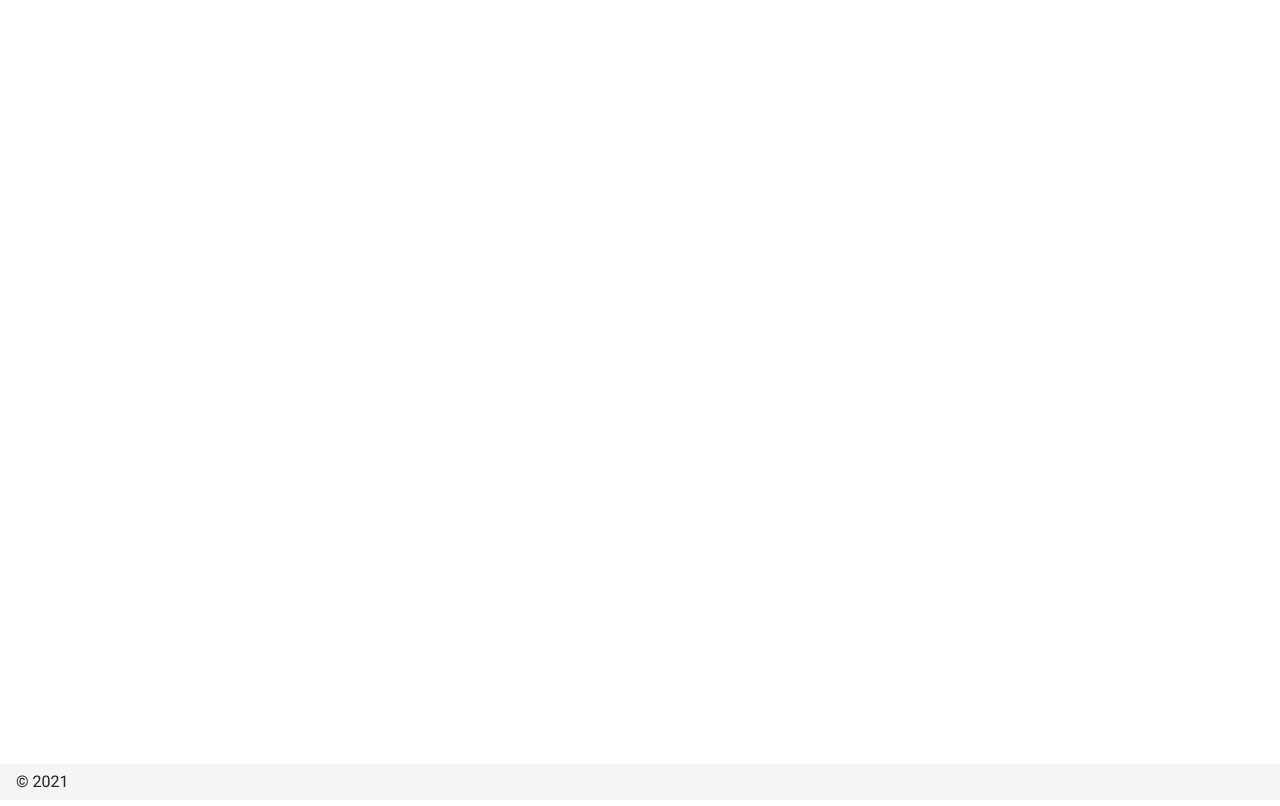
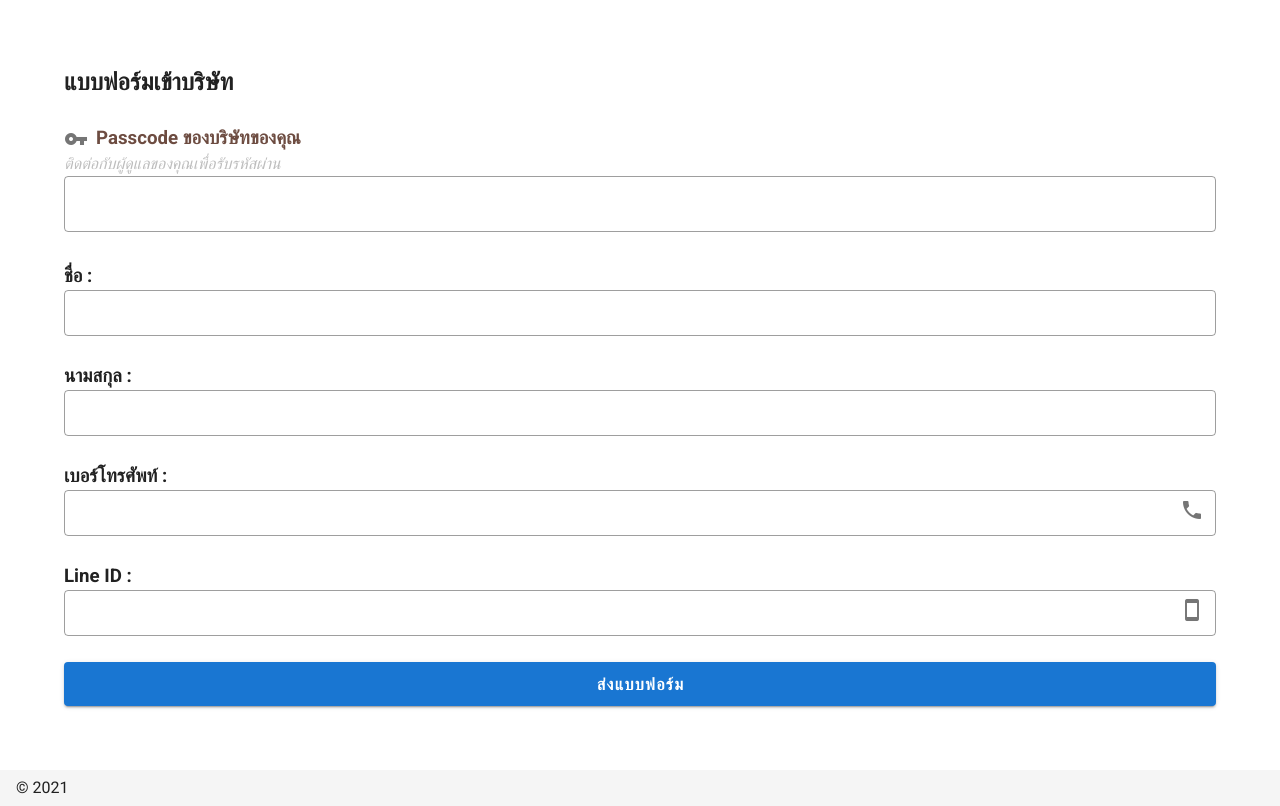
Before and after one commit to Tiewly/penhwang_frontend_mobile, a Nuxt app: page /startform in a window 1280 px wide. Before the commit this address had no page. Built offline with nearby package versions, Linux system fonts and the light colour scheme.

Commit message:
Add startForm & valid Form

```diff
--- a/components/DateTimeInput.vue
+++ b/components/DateTimeInput.vue
@@ -1,7 +1,5 @@
 <template>
   <div>
-    <h3>{{header}}</h3>
-    <br />
     <v-menu
       ref="DateStart"
       v-model="DateStart"
@@ -20,6 +18,7 @@
           v-bind="attrs"
           v-on="on"
           outlined
+          dense
         ></v-text-field>
       </template>
       <v-date-picker
@@ -36,6 +35,7 @@
       type="time"
       prepend-icon="mdi-clock"
       outlined
+      dense
     ></v-text-field>
   </div>
 </template>
@@ -47,7 +47,7 @@ export default {
     dateFormatted: vm.formatDate(new Date().toISOString().substr(0, 10)),
     DateStart: false,
     TimeStart: false,
-    time: null
+    time: null,
   }),
   computed: {
     computedDateFormatted() {
@@ -57,7 +57,7 @@ export default {
   watch: {
     date(val) {
       this.dateFormatted = this.formatDate(this.date)
-    }
+    },
   },
   methods: {
     formatDate(date) {
@@ -74,13 +74,13 @@ export default {
     },
     timeNow() {
       var d = new Date(),
-      h = (d.getHours()<10?'0':'') + d.getHours(),
-      m = (d.getMinutes()<10?'0':'') + d.getMinutes();
-      return h + ':' + m;
-    }
+        h = (d.getHours() < 10 ? '0' : '') + d.getHours(),
+        m = (d.getMinutes() < 10 ? '0' : '') + d.getMinutes()
+      return h + ':' + m
+    },
   },
   mounted() {
     this.time = this.timeNow()
-  }
+  },
 }
 </script>
--- a/pages/leave.vue
+++ b/pages/leave.vue
@@ -1,27 +1,50 @@
 <template>
-  <div>
+  <v-form v-model="valid" lazy-validation style="padding: 5% 5% 5% 5%">
     <h2>แบบฟอร์มการลางาน</h2>
-    <v-select :items="items" label="ประเภทการลา" dense outlined></v-select>
+    <br />
+    <v-select
+      v-model="leaveType"
+      :items="items"
+      :rules="[(v) => !!v || 'Leave type is required']"
+      required
+      label="ประเภทการลา"
+      dense
+      outlined
+    ></v-select>
+
+    <h3 style="color: #43a047">Start Date Time</h3>
+    <br />
     <DateTimeInput
-      header="Start Date Time"
       @onDateChange="(d) => (date1 = d)"
       @onTimeChange="(t) => (time1 = t)"
     />
+    <h3 style="color: #ab47bc">End Date Time</h3>
+    <br />
     <DateTimeInput
-      header="End Date Time"
       @onDateChange="(d) => (date2 = d)"
       @onTimeChange="(t) => (time2 = t)"
     />
     <h3>เหตุผล</h3>
-    <v-textarea auto-grow outlined rows="2" row-height="20"></v-textarea>
+    <v-textarea
+      v-model="reason"
+      :rules="reasonRules"
+      required
+      auto-grow
+      dense
+      outlined
+      rows="2"
+      row-height="20"
+    ></v-textarea>
     <v-spacer />
-    <v-btn block color="primary" nuxt to="/inspire" large> ส่งแบบฟอร์ม </v-btn>
+    <v-btn :disabled="!valid" block color="primary" large>
+      <h3>ส่งแบบฟอร์ม</h3>
+    </v-btn>
     <!-- <h3>test</h3>
     <p>date1: {{date1}}</p>
     <p>date2: {{date2}}</p>
     <p>time1: {{time1}}</p>
     <p>time2: {{time2}}</p> -->
-  </div>
+  </v-form>
 </template>
 
 <script>
@@ -32,6 +55,10 @@ export default {
     time1: null,
     time2: null,
     items: ['ลาป่วย', 'ลากิจ', 'ลาคลอด', 'ลาทำหมัน'],
+    valid: false,
+    leaveType: null,
+    reason: null,
+    reasonRules: [(v) => !!v || 'Reason is required'],
   }),
 }
 </script>
--- /dev/null
+++ b/pages/startform.vue
@@ -0,0 +1,108 @@
+<template>
+  <v-form v-model="valid" lazy-validation style="padding: 5% 5% 5% 5%">
+    <h2>แบบฟอร์มเข้าบริษัท</h2>
+    <br />
+    <h3 style="color: #6d4c41">
+      <v-icon left> mdi-key </v-icon>Passcode ของบริษัทของคุณ
+    </h3>
+    <i style="color: #bdbdbd">ติดต่อกับผู้ดูแลของคุณเพื่อรับรหัสผ่าน</i>
+    <v-textarea
+      v-model="passcode"
+      :rules="passcodeRules"
+      required
+      auto-grow
+      outlined
+      rows="2"
+      row-height="20"
+    ></v-textarea>
+
+    <h3>ชื่อ :</h3>
+    <v-textarea
+      v-model="firstname"
+      :rules="firstnameRules"
+      required
+      auto-grow
+      dense
+      outlined
+      rows="2"
+      row-height="20"
+    ></v-textarea>
+
+    <h3>นามสกุล :</h3>
+    <v-textarea
+      v-model="lastname"
+      :rules="lastnameRules"
+      required
+      auto-grow
+      dense
+      outlined
+      rows="2"
+      row-height="20"
+    ></v-textarea>
+
+    <h3>เบอร์โทรศัพท์ :</h3>
+    <v-textarea
+      v-model="tel"
+      :rules="telRules"
+      required
+      append-icon="mdi-phone"
+      auto-grow
+      dense
+      outlined
+      rows="2"
+      row-height="20"
+    ></v-textarea>
+
+    <h3>Line ID :</h3>
+    <v-textarea
+      v-model="lineId"
+      :rules="lineIdRules"
+      required
+      append-icon="mdi-cellphone"
+      auto-grow
+      dense
+      outlined
+      rows="2"
+      row-height="20"
+    ></v-textarea>
+
+    <v-btn
+      :disabled="!valid"
+      @click="validate"
+      block
+      color="primary"
+      nuxt
+      to="/inspire"
+      large
+    >
+      <h3>ส่งแบบฟอร์ม</h3>
+    </v-btn>
+    <!-- <h3>test</h3>
+    <p>date1: {{date1}}</p>
+    <p>date2: {{date2}}</p>
+    <p>time1: {{time1}}</p>
+    <p>time2: {{time2}}</p> -->
+  </v-form>
+</template>
+
+<script>
+export default {
+  data: (vm) => ({
+    valid: false,
+    passcode: null,
+    passcodeRules: [(v) => !!v || 'Passcode is required'],
+
+    firstname: null,
+    firstnameRules: [(v) => !!v || 'First name is required'],
+
+    lastname: null,
+    lastnameRules: [(v) => !!v || 'Last name is required'],
+
+    tel: null,
+    telRules: [(v) => !!v || 'Phone number  is required'],
+
+    lineId: null,
+    lineIdRules: [(v) => !!v || 'Line ID is required'],
+  }),
+}
+</script>
```
